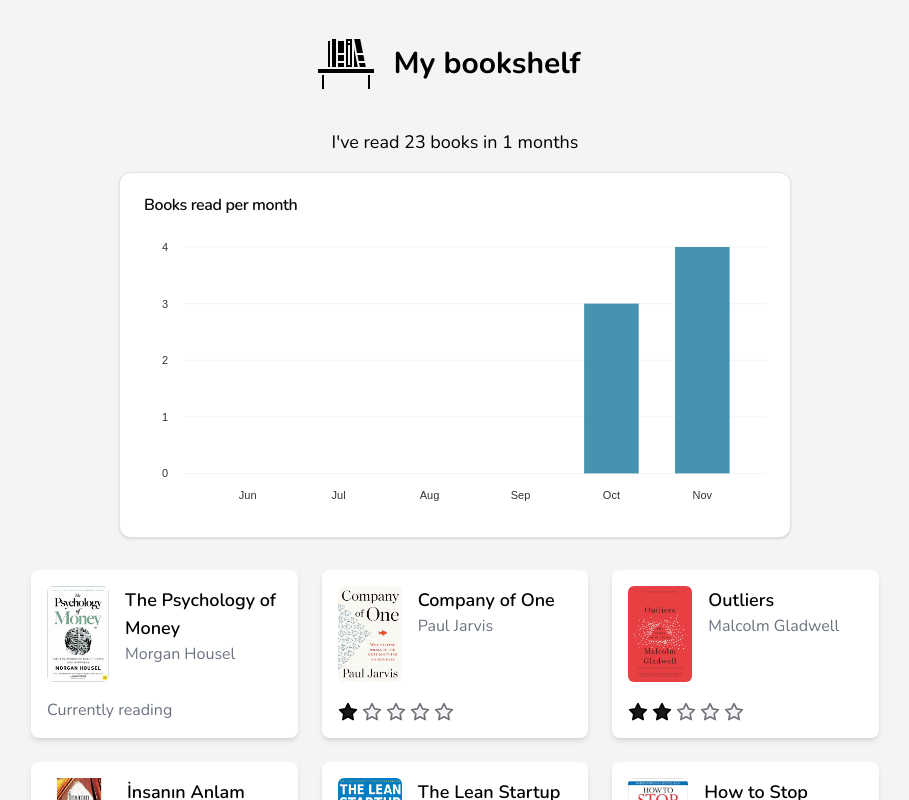
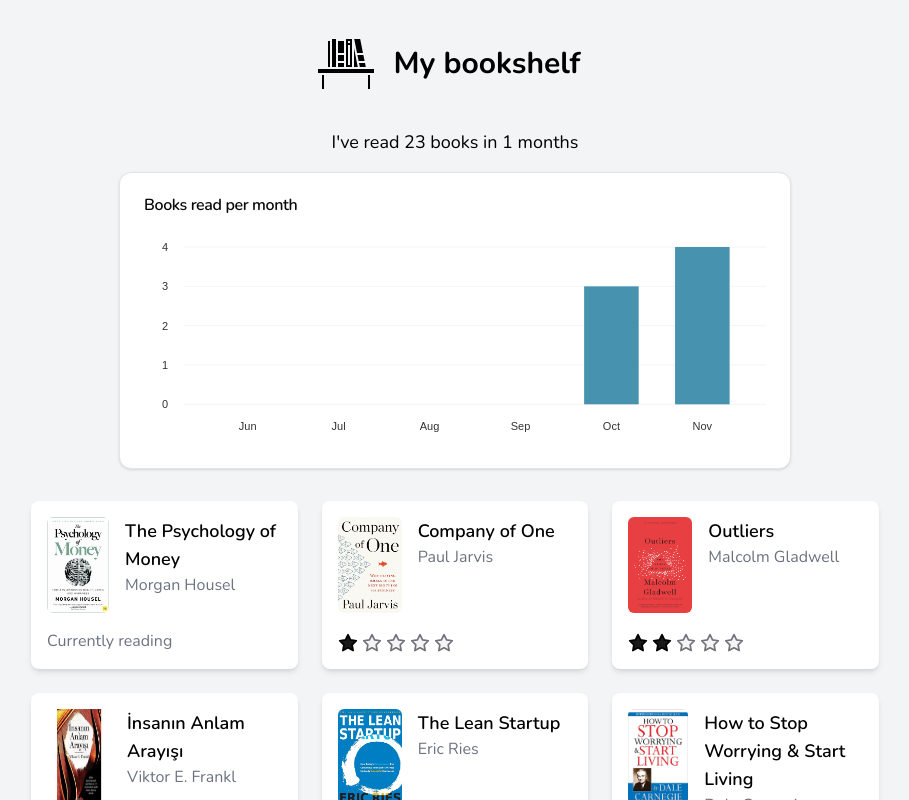
Before and after one commit to selcukcihan/books, a Next.js app: page / in a window 1280 px wide. Shown: the top 800 px of the page, without its empty margins (185-1094 px from the left). Built offline with nearby package versions, Linux system fonts and the light colour scheme.

Commit message:
Use smaller graph for small screens

```diff
--- a/components/new-bookshelf.tsx
+++ b/components/new-bookshelf.tsx
@@ -81,7 +81,7 @@
               <CardTitle>Books read per month</CardTitle>
             </CardHeader>
             <CardContent>
-              <BooksChart className="aspect-[9/4]" bookshelf={bookshelf} />
+              <BooksChart className="aspect-[9/4] lg:aspect-[9/3]" bookshelf={bookshelf} />
             </CardContent>
           </Card>
         </div>
```
